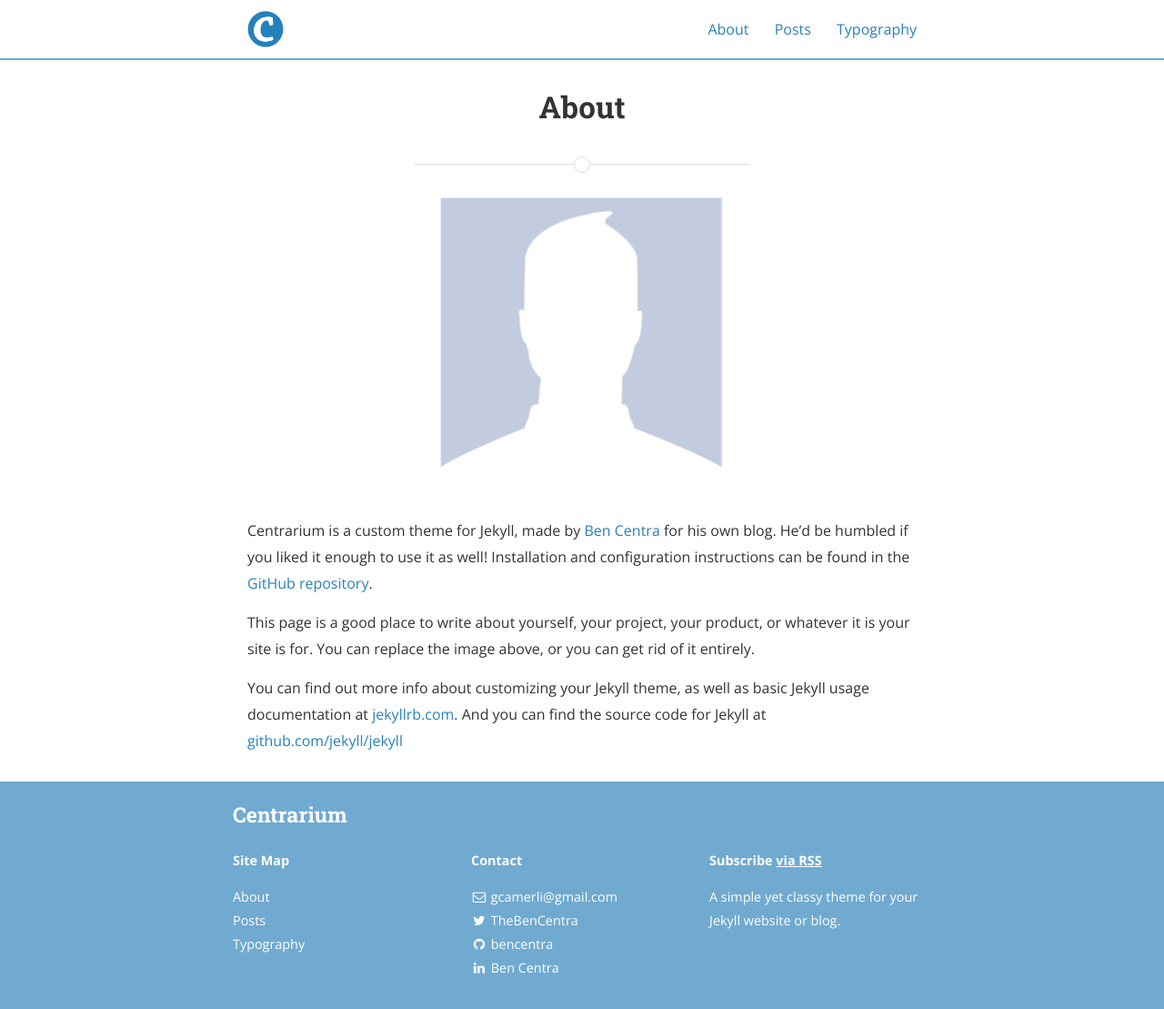
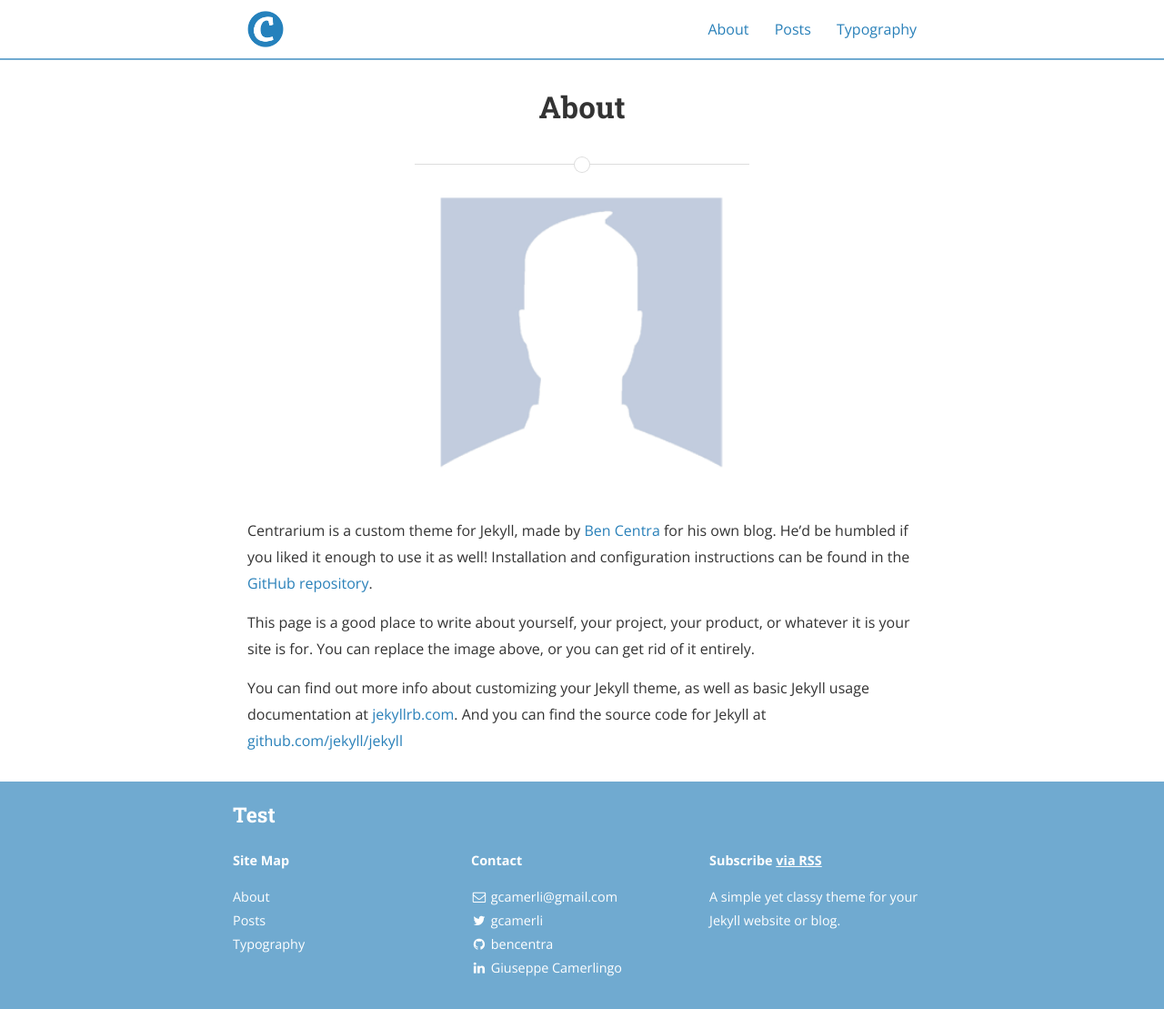
Before and after one commit to gcamerli/gcamerli.github.io, a Jekyll site: the page built from about.md, in a window 1280 px wide. Shown: the whole page at 91% size. Built offline with Jekyll 4.4.1, drawn with Linux system fonts in a browser that asks for light colours; nearby versions of some CDN libraries; a style sheet for code colours, icons or effects is not loaded.

Commit message:
Update _config

```diff
--- a/_config.yml
+++ b/_config.yml
@@ -9,8 +9,8 @@ exclude:
   - "/vendor/"
 
 # Site settings
-title: Centrarium
-subtitle: "A simple yet classy theme for your Jekyll website or blog"
+title: Test
+subtitle: "Test"
 email: gcamerli@gmail.com
 name: Gius. Camerlingo
 description: >
@@ -72,14 +72,14 @@ descriptions:
 social:
   - name: Twitter
     icon: twitter
-    username: TheBenCentra
-    url: https://twitter.com/TheBenCentra
+    username: gcamerli
+    url: https://twitter.com/gcamerli
     desc: Follow me on Twitter
     share: true
 
   - name: Facebook
     icon: facebook
-    username: thebencentra
+    username:
     url:
     desc: Friend me on Facebook
     share: true
@@ -87,14 +87,14 @@ social:
   - name: GitHub
     icon: github
     username: bencentra
-    url: https://github.com/bencentra
+    url: https://github.com/gcamerli
     desc: Fork me on GitHub
     share: false
 
   - name: LinkedIn
     icon: linkedin
-    username: Ben Centra
-    url: https://www.linkedin.com/pub/ben-centra/47/769/60a
+    username: Giuseppe Camerlingo
+    url: https://www.linkedin.com/in/gcamerli
     desc: Connect with me on LinkedIn
     share: true
 
@@ -186,6 +186,6 @@ protocols:
 
     twitter_image: "/assets/logo.png"
 
-    os_repo: "https://github.com/bencentra/centrarium.com"
+    os_repo: "https://github.com/gcamerli/gcamerli.github.io"
     os_rcs_type: "git"
-    os_src: "git@github.com:bencentra/centrarium.com.git"
+    os_src: "git@github.com:gcamerli/gcamerli.github.io.git"
```
